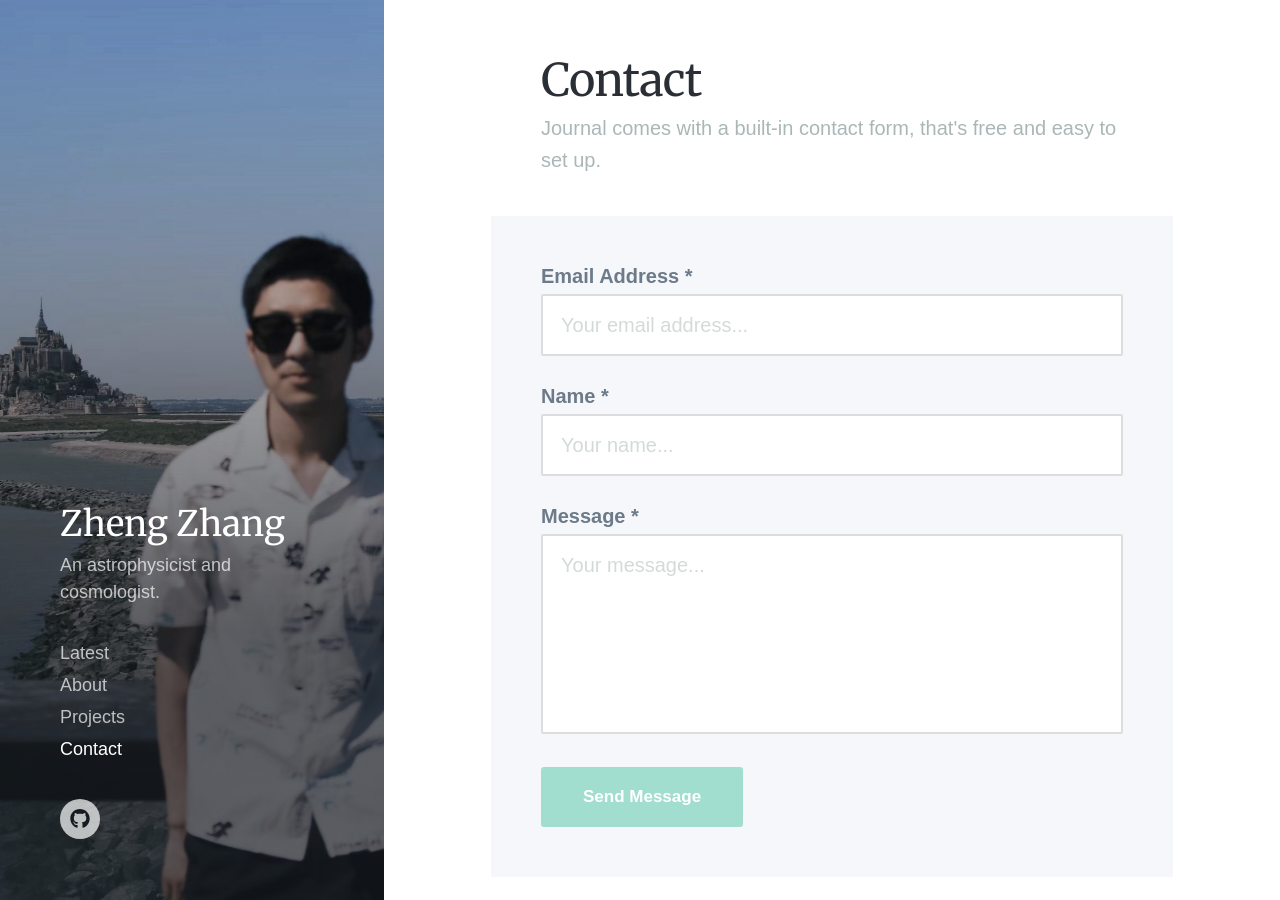
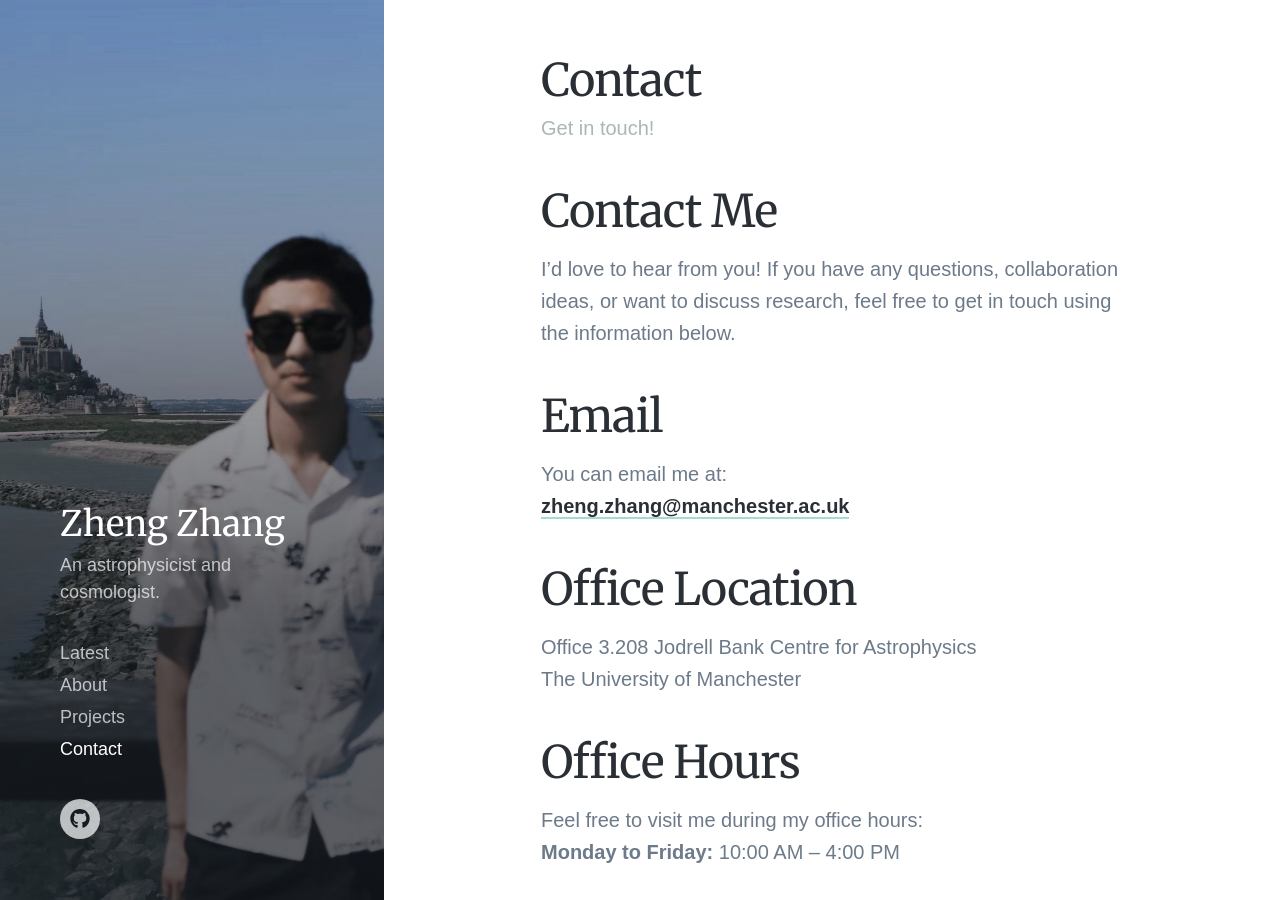
Before and after one commit to zzhang0123/zzhang0123.github.io, a Jekyll site: the page built from _pages/contact.md, in a window 1280 px wide and 900 px high. Built offline with Jekyll 4.4.1, drawn with Linux system fonts in a browser that asks for light colours; nearby versions of some CDN libraries; some web fonts are replaced; some of the changed text lies outside the part shown.

Commit message:
initial commit

```diff
--- a/_pages/contact.md
+++ b/_pages/contact.md
@@ -1,10 +1,28 @@
 ---
 title: Contact
-subtitle: Journal comes with a built-in contact form, that's free and easy to set up.
-description: A stunning personal blog Jekyll theme with an image-focused design.
+subtitle: Get in touch!
+description: This is my contact information.
 featured_image: /images/me/zzhang2.jpg
 ---
+# Contact Me
+
+I’d love to hear from you! If you have any questions, collaboration ideas, or want to discuss research, feel free to get in touch using the information below.
+
+## Email
+You can email me at:
+[zheng.zhang@manchester.ac.uk](mailto:zheng.zhang@manchester.ac.uk)
+
+## Office Location
+Office 3.208
+Jodrell Bank Centre for Astrophysics
+The University of Manchester
+
+## Office Hours
+Feel free to visit me during my office hours:
+**Monday to Friday:** 10:00 AM – 4:00 PM
+
+---
+## Contact Form
+Alternatively, you can fill out the form below to send me a message:
 
 {% include contact-form.html %}
-
-We've made a contact form that you can use with [Formspree](https://formspree.io/create/jekyllthemes) to handle up to 50 submissions per month for free. You could also easily switch out the end-point to use another contact form service.
```
Also changed, not shown: _pages/about.md (+14 -6 lines), _pages/thanks.md (+4 -4 lines), _posts/2024-10-09-post.md (added, +14 -0 lines), images/demo/cosmology.jpg (added), images/demo/demo-landscape-2.jpg (deleted), images/demo/demo-landscape.jpg (deleted), images/demo/demo-portrait.jpg (deleted), images/demo/demo-square.jpg (deleted), images/demo/meerkat.jpg (added), 4 other files.
